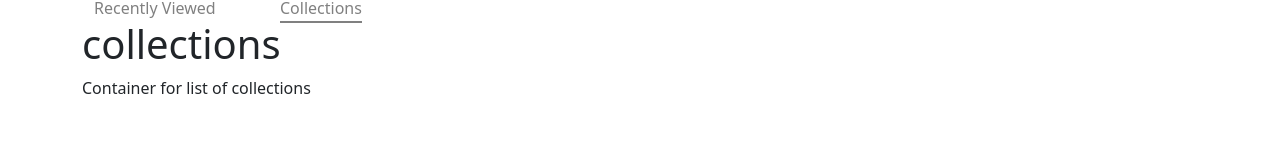
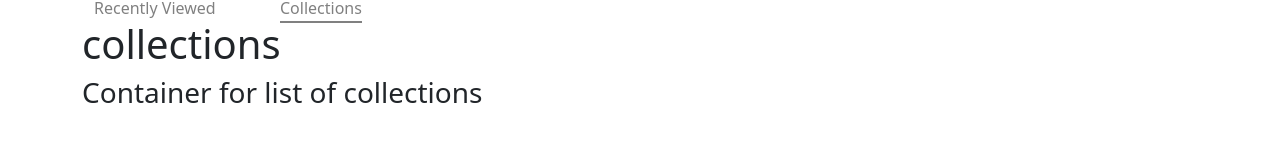
Before and after one commit to ifoi/edishub, a Next.js app: page /dashboard/collections in a window 1280 px wide. Shown: the part 347-488 px from the top of the page. Built offline with nearby package versions, Linux system fonts and the light colour scheme; no server answers; what @faustjs/next, gqty would draw is missing.

Commit message:
EH-16 error in collections open issue

```diff
--- a/components/collections/CollectionItemsContainer.js
+++ b/components/collections/CollectionItemsContainer.js
@@ -1,7 +1,8 @@
 import Link from "next/link";
 import {useContext, useState} from "react";
 import {AppContext} from "components/context/AppContext";
-
+import { getFormattedCart, getUpdatedItems } from "functions";
+import CollectionItem  from "./CollectionItem"
 
 const CollectionItemsContainer = () => {
 
@@ -10,8 +11,11 @@ const CollectionItemsContainer = () => {
     console.warn(cart) ;
 
     return (
+        <div>
 
-        <div> Container for list of collections </div>
+        <h3> Container for list of collections </h3>
+
+       </div>
     )
 
 
```
Also changed, not shown: components/collections/AddToCollectionsBtn.js (renamed from components/collections/AddToCollectionsBtn.jsx, +7 -6 lines), 2 other files (tests, documents, lock files or other folders).
